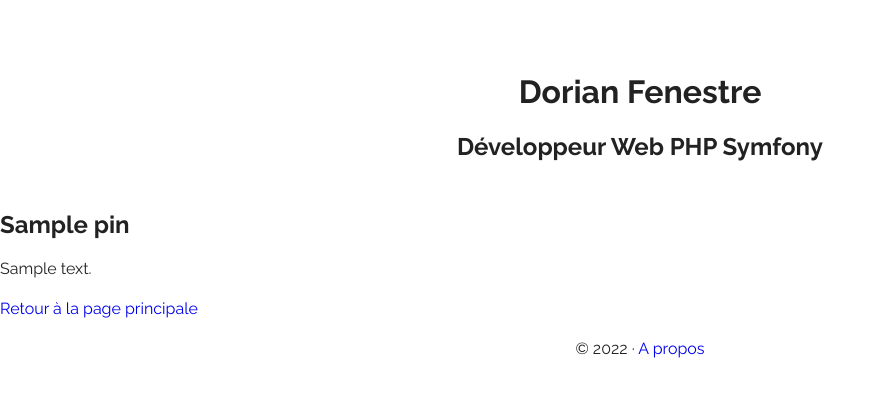
After one commit to dorianfe/site_perso, a Symfony app: template templates/pins/show.html.twig in a window 1280 px wide. The commit adds this page. Shown: the top 397 px of the page, without its empty margins (0-884 px from the left). Run offline with Twig, Linux system fonts and the light colour scheme; the template is opened without the code that fills it: most values are stand-ins (such as "Sample title", 1, 10 or a date in 2020); some libraries are stand-ins or nearby versions.

Commit message:
New show page for the pins and navigation

```diff
--- a/templates/pins/index.html.twig
+++ b/templates/pins/index.html.twig
@@ -8,7 +8,7 @@
 
 <article>
 
-	<h2>{{ pin.title }}</h2>
+	<h2><a href="{{ path('app_pins_show', {id: pin.id}) }}">{{ pin.title }}</a></h2>
 	<p>{{ pin.description }}</p>
 
 </article>
--- /dev/null
+++ b/templates/pins/show.html.twig
@@ -0,0 +1,12 @@
+{% extends 'base.html.twig' %}
+
+
+{% block body %}
+
+<article>
+	<h1>{{ pin.title }}</h1>
+	<p>{{ pin.description }}</p>
+</article>
+
+<a href="{{ path('app_pins') }}">Retour à la page principale</a>
+{% endblock %}
```
Also changed, not shown: src/Controller/PinsController.php (+8 -0 lines).
